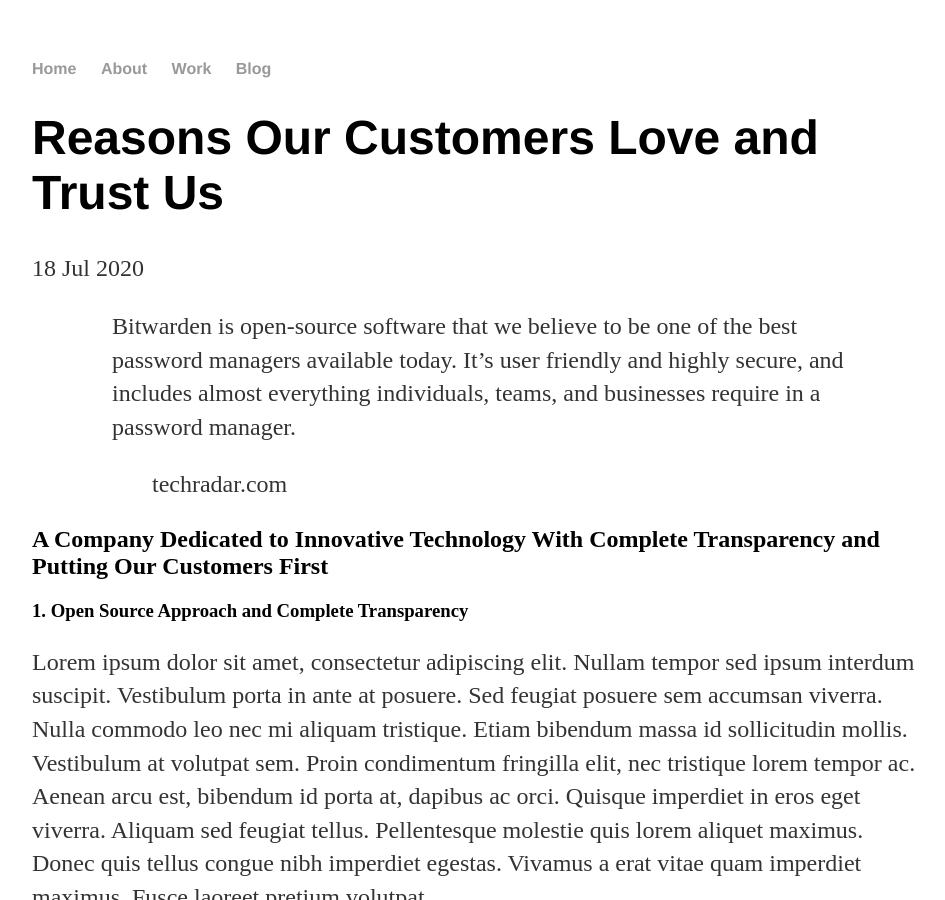
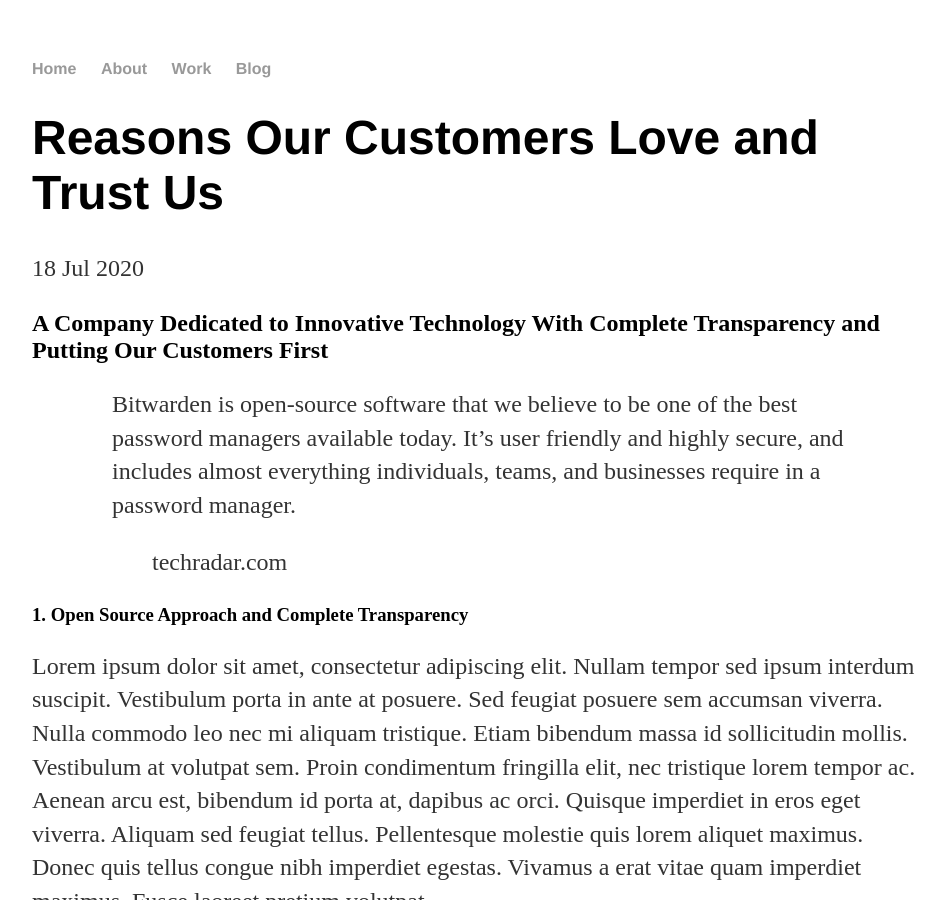
Before and after one commit to baylorrandolph/baylorrandolph.github.io, a Jekyll site: the page built from _posts/2020-07-18-reasons-our-customers-love-and-trust-us.md, in a window 1280 px wide and 900 px high. Shown: the whole window, without its empty margins (160-1105 px from the left). Built offline with Jekyll 4.4.1, drawn with Linux system fonts in a browser that asks for light colours.

```diff
--- a/_posts/2020-07-18-reasons-our-customers-love-and-trust-us.md
+++ b/_posts/2020-07-18-reasons-our-customers-love-and-trust-us.md
@@ -5,10 +5,10 @@ categories: [innovative technology]
 tags: [customers]
 date: 2020-07-18
 ---
+## A Company Dedicated to Innovative Technology With Complete Transparency and Putting Our Customers First
+
 >>Bitwarden is open-source software that we believe to be one of the best password managers available today.  It’s user friendly and highly secure, and includes almost everything individuals, teams, and businesses require in a password manager.
 >>>techradar.com
-
-## A Company Dedicated to Innovative Technology With Complete Transparency and Putting Our Customers First
 
 ### 1. Open Source Approach and Complete Transparency
 Lorem ipsum dolor sit amet, consectetur adipiscing elit. Nullam tempor sed ipsum interdum suscipit. Vestibulum porta in ante at posuere. Sed feugiat posuere sem accumsan viverra. Nulla commodo leo nec mi aliquam tristique. Etiam bibendum massa id sollicitudin mollis. Vestibulum at volutpat sem. Proin condimentum fringilla elit, nec tristique lorem tempor ac. Aenean arcu est, bibendum id porta at, dapibus ac orci. Quisque imperdiet in eros eget viverra. Aliquam sed feugiat tellus. Pellentesque molestie quis lorem aliquet maximus. Donec quis tellus congue nibh imperdiet egestas. Vivamus a erat vitae quam imperdiet maximus. Fusce laoreet pretium volutpat.
```
